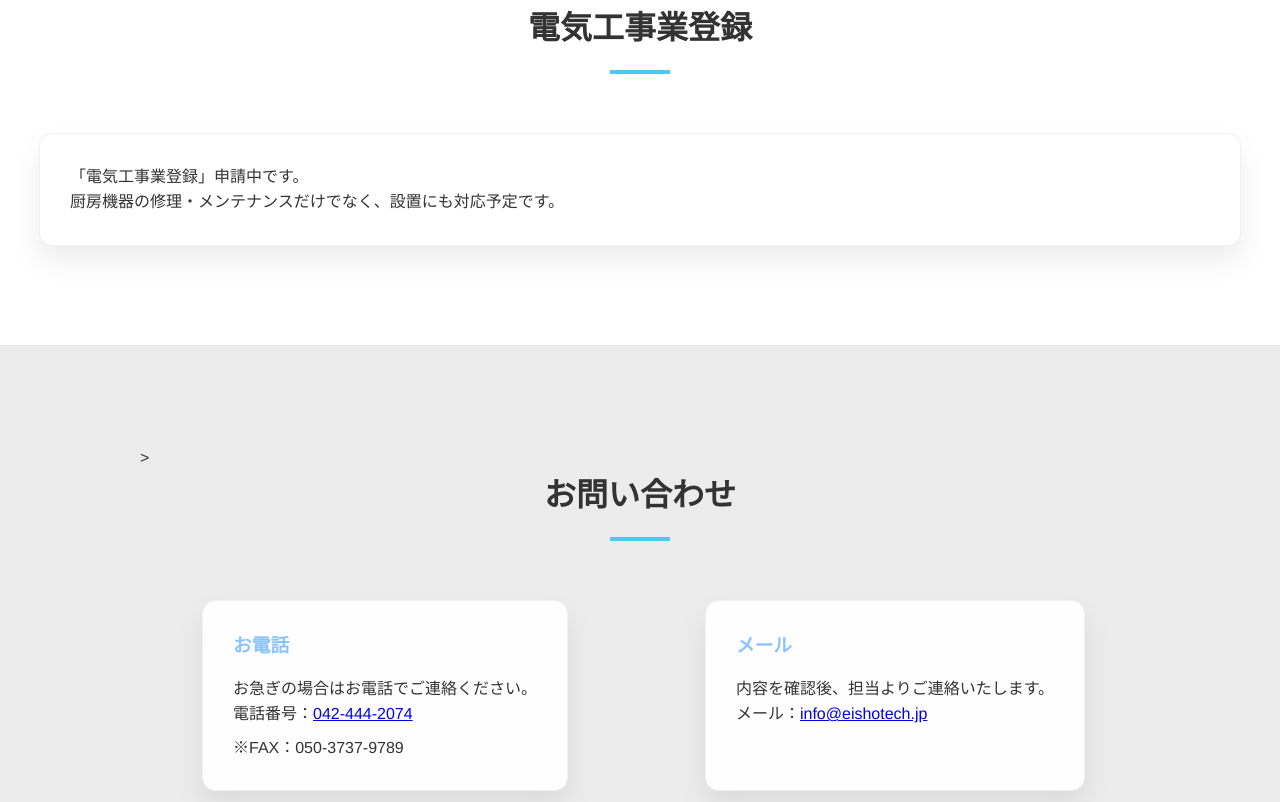
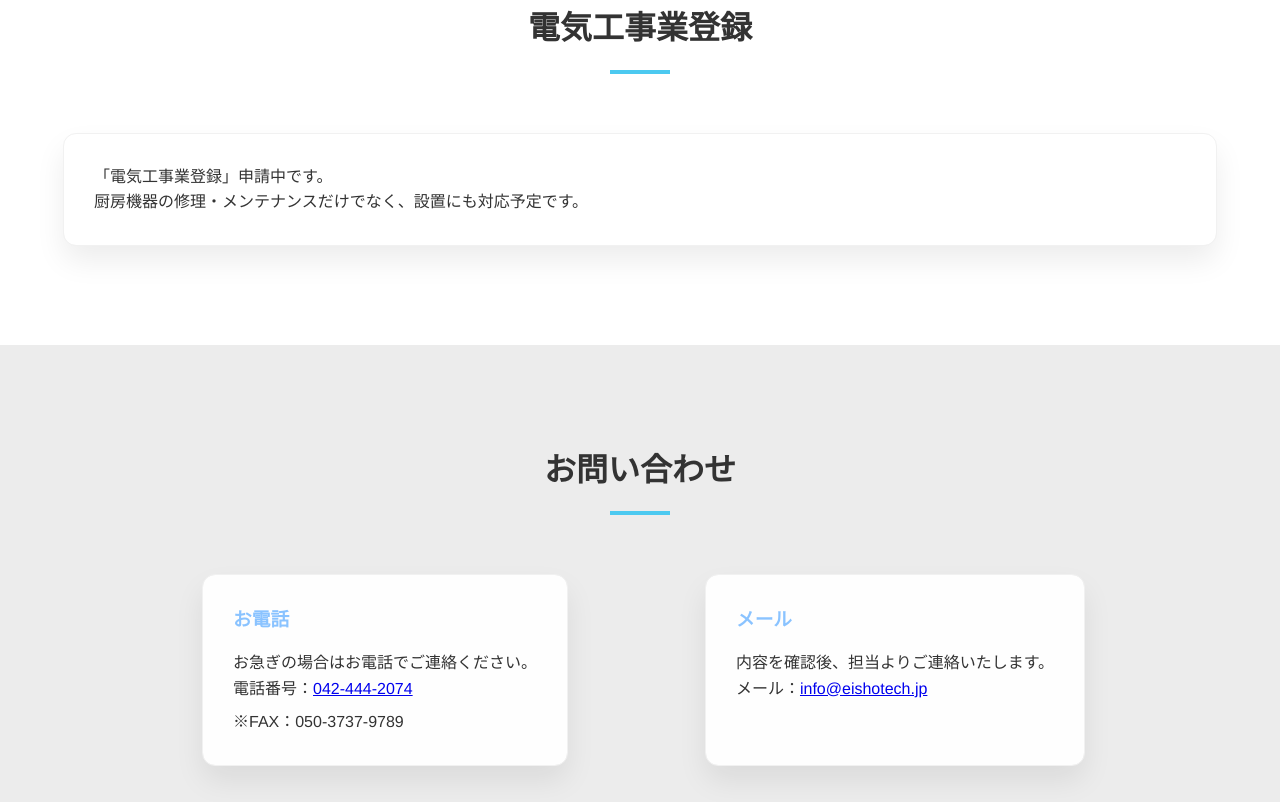
Before and after one commit to ddhirota/EI-Web, a plain HTML site: page index.html in a window 1280 px wide. Shown: the part 1418-2220 px from the top of the page. Drawn offline with Linux system fonts and the light colour scheme.

Commit message:
電気工事業登録のカード幅変更

```diff
--- a/index.html
+++ b/index.html
@@ -93,7 +93,7 @@
     </section>
 
     <section id="contact">
-      <div style="max-width: 1000px; margin: 0 auto;">>
+      <div style="max-width: 1000px; margin: 0 auto;">
       <h2>お問い合わせ</h2>
       <div class="grid">
         <div class="card">
--- a/style.css
+++ b/style.css
@@ -163,7 +163,12 @@ h2::after {
     box-shadow: 0 15px 30px rgba(0,0,0,0.08);
     transition: transform 0.3s;
     outline: 1px solid rgb(241, 241, 241);
-    width: 1200px
+    width: 100%;
+    min-width: 0;
+}
+
+#elecdiv .grid {
+    grid-template-columns: minmax(0, 1fr);
 }
 
 /**
```
